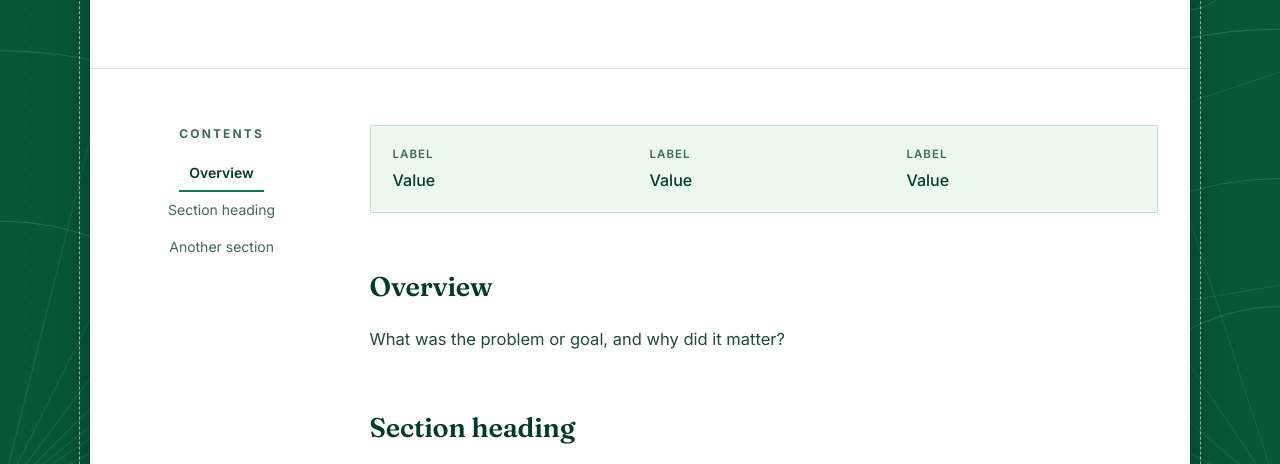
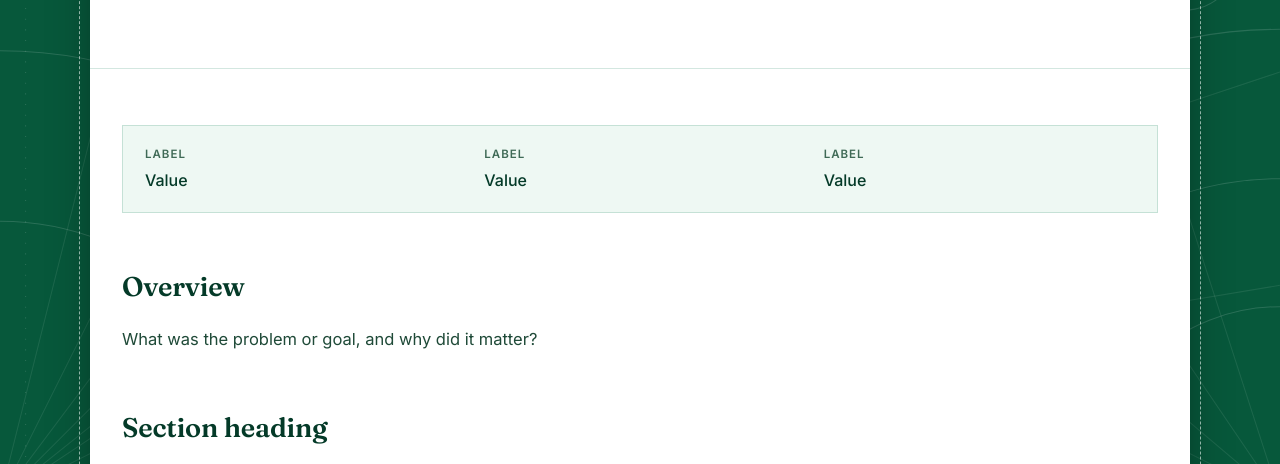
Before and after one commit to WRicho/PersonalPortfolio, a plain HTML site: page projects/_template/index.html in a window 1280 px wide. Shown: the part 328-792 px from the top of the page. Drawn offline with Linux system fonts and the light colour scheme.

Commit message:
removed contents bar it wasn't working

```diff
--- a/css/style.css
+++ b/css/style.css
@@ -322,45 +322,9 @@ body.sheet .video { position: relative; aspect-ratio: 16 / 9; margin: 28px 0; ba
 body.sheet .video iframe { position: absolute; inset: 0; width: 100%; height: 100%; border: 0; }
 body.sheet .prose .video + p.caption { margin-top: -16px; }
 
-/* ---------- Contents sidebar + section groups on project pages ---------- */
-body.sheet .prose h2 { scroll-margin-top: 24px; }
+/* ---------- Section groups on project pages ---------- */
 body.sheet .prose .group-label {
   margin: 72px 0 -24px; padding-top: 22px; border-top: 1px solid var(--line);
   font-size: 12px; font-weight: 700; letter-spacing: .18em; text-transform: uppercase; color: #0b7a52;
 }
 body.sheet .prose .facts + .group-label { margin-top: 40px; border-top: 0; padding-top: 0; }
-body.sheet .project-body.has-toc {
-  display: grid; grid-template-columns: 200px minmax(0, 1fr); gap: 48px; align-items: start;
-  max-width: 1380px; margin: 0 auto; padding-left: var(--gutter); padding-right: var(--gutter);
-}
-body.sheet .project-body.has-toc .prose { margin: 0; padding: 0; max-width: 1000px; }
-.toc { position: sticky; top: 24px; align-self: start; font-size: 14px; }
-.toc-title { margin: 0 0 12px; font-size: 12px; font-weight: 700; letter-spacing: .18em; text-transform: uppercase; color: var(--ink-dim); }
-.toc ul { list-style: none; margin: 0; padding: 0; border-left: 1px solid var(--line); }
-.toc li { margin: 0; }
-.toc-group { margin: 16px 0 4px !important; padding-left: 14px; font-size: 11px; font-weight: 700; letter-spacing: .14em; text-transform: uppercase; color: #0b7a52; }
-.toc-group:first-child { margin-top: 0 !important; }
-.toc a { display: block; padding: 6px 14px; margin-left: -1px; border-left: 2px solid transparent; color: var(--ink-dim); text-decoration: none; }
-.toc a:hover { color: var(--ink); }
-.toc a[aria-current="true"] { color: var(--ink); font-weight: 600; border-left-color: #0b7a52; }
-@media (max-width: 960px) {
-  body.sheet .project-body.has-toc { display: block; }
-  .toc { position: static; margin: 0 var(--gutter) 32px; }
-  .toc ul { border-left: 0; display: flex; flex-wrap: wrap; gap: 6px; }
-  .toc-group { display: none; }
-  .toc a { border: 1px solid var(--line); padding: 6px 12px; margin: 0; }
-  .toc a[aria-current="true"] { border-color: #0b7a52; }
-}
-
-/* Contents bar: centred */
-.toc { text-align: center; }
-.toc ul { border-left: 0; }
-.toc-group { padding-left: 0; }
-.toc a { margin-left: 0; padding: 7px 10px; border-left: 0; border-bottom: 2px solid transparent; }
-.toc a[aria-current="true"] { border-bottom-color: #0b7a52; border-left-color: transparent; }
-@media (max-width: 960px) {
-  .toc ul { justify-content: center; }
-  .toc a { border: 1px solid var(--line); }
-  .toc a[aria-current="true"] { border-color: #0b7a52; }
-}
-@media (min-width: 961px) { .toc a { display: inline-block; } }
--- a/js/toc.js
+++ /dev/null
@@ -1,64 +0,0 @@
-/* Builds a "Contents" sidebar from the h2 headings on a project page.
-   Add <p class="group-label">Group name</p> above a heading to start a new group.
-   Needs at least 3 headings; otherwise nothing is added. */
-(function () {
-  var body = document.querySelector(".project-body");
-  var prose = body && body.querySelector(".prose");
-  if (!prose) return;
-
-  var items = [].slice.call(prose.querySelectorAll("h2, .group-label"));
-  var heads = items.filter(function (el) { return el.tagName === "H2"; });
-  if (heads.length < 3) return;
-
-  var used = {};
-  heads.forEach(function (h) {
-    if (!h.id) {
-      var base = h.textContent.toLowerCase().replace(/[^a-z0-9]+/g, "-").replace(/^-|-$/g, "") || "section";
-      var id = base, n = 2;
-      while (used[id] || document.getElementById(id)) { id = base + "-" + n++; }
-      h.id = id;
-    }
-    used[h.id] = true;
-  });
-
-  var nav = document.createElement("nav");
-  nav.className = "toc";
-  nav.setAttribute("aria-label", "Contents");
-  var title = document.createElement("p");
-  title.className = "toc-title";
-  title.textContent = "Contents";
-  var ul = document.createElement("ul");
-  var links = {};
-
-  items.forEach(function (el) {
-    var li = document.createElement("li");
-    if (el.tagName === "H2") {
-      var a = document.createElement("a");
-      a.href = "#" + el.id;
-      a.textContent = el.textContent;
-      li.appendChild(a);
-      links[el.id] = a;
-    } else {
-      li.className = "toc-group";
-      li.textContent = el.textContent;
-    }
-    ul.appendChild(li);
-  });
-  nav.appendChild(title);
-  nav.appendChild(ul);
-  body.classList.add("has-toc");
-  body.insertBefore(nav, prose);
-
-  if (!("IntersectionObserver" in window)) return;
-  var current = null;
-  var io = new IntersectionObserver(function (entries) {
-    entries.forEach(function (e) {
-      if (e.isIntersecting) {
-        if (current) current.removeAttribute("aria-current");
-        current = links[e.target.id];
-        current.setAttribute("aria-current", "true");
-      }
-    });
-  }, { rootMargin: "-10% 0px -75% 0px" });
-  heads.forEach(function (h) { io.observe(h); });
-})();
--- a/projects/_template/index.html
+++ b/projects/_template/index.html
@@ -97,6 +97,5 @@
   <script src="../../data/projects.js"></script>
   <script src="../../js/common.js"></script>
   <script src="../../js/project.js"></script>
-  <script src="../../js/toc.js"></script>
 </body>
 </html>
```
Also changed, not shown: projects/project-one/index.html (+0 -1 lines), projects/project-two/index.html (+0 -1 lines).
